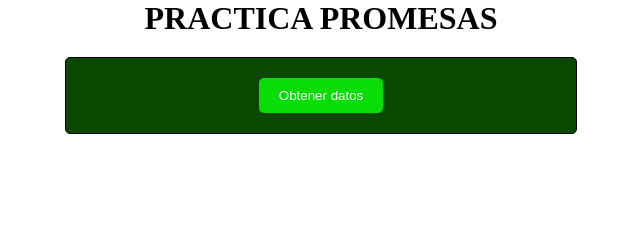
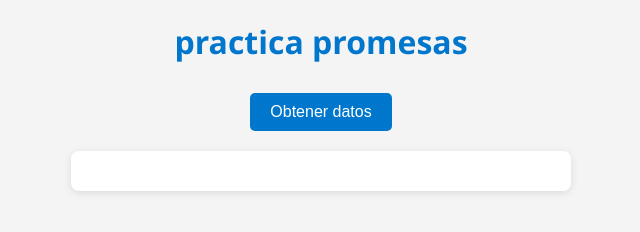
Before and after one commit to sebastisalazar/practica-promesas, a plain HTML site: page index.html in a window 1280 px wide. Shown: the whole page, without its empty margins (319-959 px from the left). Drawn offline with Linux system fonts and the light colour scheme.

Commit message:
ADD: MEJORA FINAL

```diff
--- a/css/main.css
+++ b/css/main.css
@@ -6,36 +6,61 @@
     -moz-box-sizing: border-box;
 }
 
-h1{
-    width: 100%;
-    text-align: center;
-    font-size: 2rem;
-    text-transform: uppercase;
+body {
+    font-family: 'Segoe UI', Tahoma, Geneva, Verdana, sans-serif;
+    background-color: #f4f4f4;
+    color: #333;
+    padding: 20px;
 }
 
-button {
-  background-color: rgb(8, 221, 8);
-  color: white;
-  padding: 10px 20px;
-  border: none;
-  border-radius: 5px;
-  cursor: pointer;
-  font-size: 1,5rem;
+
+header {
+    text-align: center;
+    margin-bottom: 30px;
 }
 
-button:hover {
-  background-color: rgb(8, 161, 8);
+header h1 {
+    font-size: 2rem;
+    color: #0077cc;
 }
 
+
 .contenedor {
-    display: flex;
-    flex-direction: column;
-    align-items: center;
-    width: 40%;
-    margin: 20px auto;
+    text-align: center;
+    margin-bottom: 20px;
+}
+
+#btninfo {
+    padding: 10px 20px;
+    font-size: 1rem;
+    background-color: #0077cc;
+    color: white;
+    border: none;
+    border-radius: 5px;
+    cursor: pointer;
+    transition: background-color 0.3s ease;
+}
+
+#btninfo:hover {
+    background-color: #005fa3;
+}
+
+.datos-usuario {
+    max-width: 500px;
+    margin: 0 auto;
+    background-color: white;
+    border-radius: 8px;
+    box-shadow: 0 2px 8px rgba(0, 0, 0, 0.1);
     padding: 20px;
-    background: #0a4701;
-    border: 1px solid #000;
-    border-radius: 5px;
-    font-family: sans-serif;
 }
+
+.datos-usuario ul {
+    list-style: none;
+    padding: 0;
+}
+
+.datos-usuario li {
+    padding: 8px 0;
+    border-bottom: 1px solid #ddd;
+    font-size: 1rem;
+}
```
Also changed, not shown: js/main.js (+0 -56 lines).
